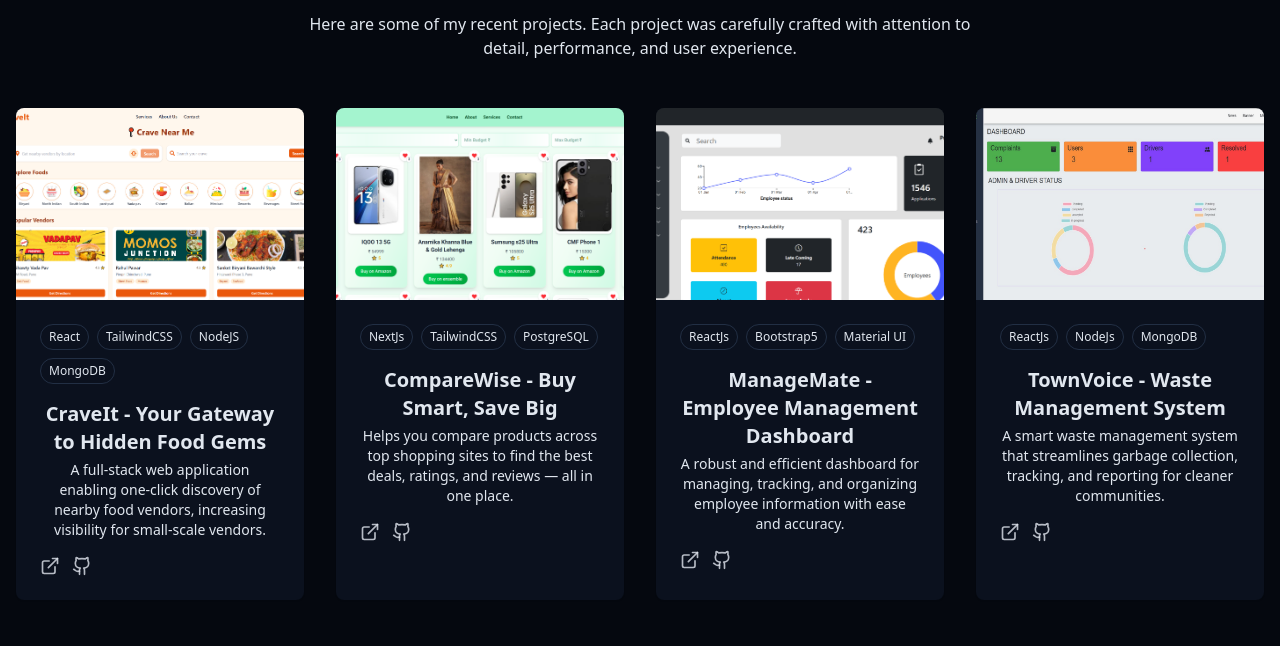
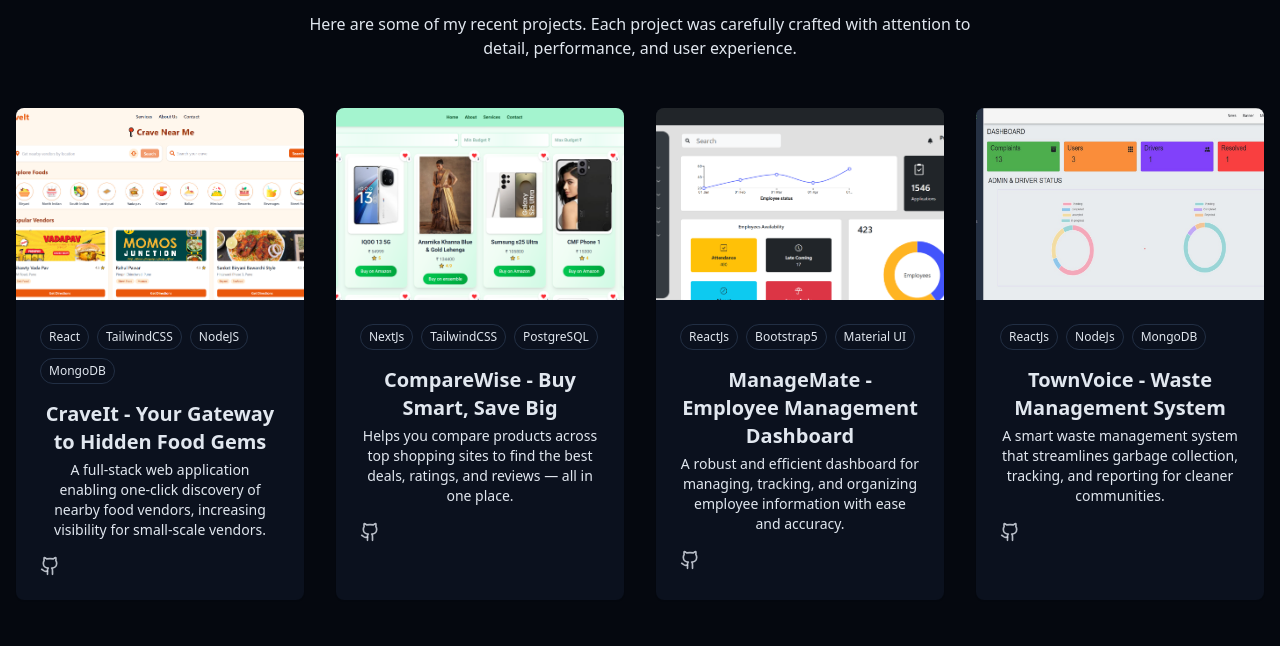
Before and after one commit to PushkarJatla/Portfolio, a React (Vite) app: page / in a window 1280 px wide. Shown: the part 2738-3384 px from the top of the page. Built offline with nearby package versions, Linux system fonts and the light colour scheme.

Commit message:
made project cards clickable

```diff
--- a/src/components/ProjectsSection.jsx
+++ b/src/components/ProjectsSection.jsx
@@ -57,9 +57,12 @@ export const ProjectsSection = () => {
 
         <div className="grid grid-col-1 sm:grid-cols-2 md:grid-cols-3 lg:grid-cols-4 gap-8">
           {projects.map((project, key) => (
-            <div
+            <a
               key={key}
-              className="group bg-card rounded-lg overflow-hidden shadow-xs card-hover"
+              href={project.demoUrl}
+              target="_blank"
+              rel="noopener noreferrer"
+              className="group bg-card rounded-lg overflow-hidden shadow-xs card-hover block"
             >
               <div className="h-48 overflow-hidden">
                 <img
@@ -71,39 +74,39 @@ export const ProjectsSection = () => {
 
               <div className="p-6">
                 <div className="flex flex-wrap gap-2 mb-4">
-                  {project.tags.map((tag) => (
-                    <span className="px-2 py-1 text-xs font-medium border rounded-full bg-secondary text-secondary-foreground">
+                  {project.tags.map((tag, i) => (
+                    <span
+                      key={i}
+                      className="px-2 py-1 text-xs font-medium border rounded-full bg-secondary text-secondary-foreground"
+                    >
                       {tag}
                     </span>
                   ))}
                 </div>
 
-                <h3 className="text-xl font-semibold mb-1"> {project.title}</h3>
+                <h3 className="text-xl font-semibold mb-1">{project.title}</h3>
                 <p className="text-muted-foreground text-sm mb-4">
                   {project.description}
                 </p>
+
                 <div className="flex justify-between items-center">
                   <div className="flex space-x-3">
                     <a
-                      href={project.demoUrl}
-                      target="_blank"
-                      className="text-foreground/80 hover:text-primary transition-colors duration-300"
-                    >
-                      <ExternalLink size={20} />
-                    </a>
-                    <a
                       href={project.githubUrl}
                       target="_blank"
+                      rel="noopener noreferrer"
                       className="text-foreground/80 hover:text-primary transition-colors duration-300"
+                      onClick={(e) => e.stopPropagation()} // prevents card click from firing
                     >
                       <Github size={20} />
                     </a>
                   </div>
                 </div>
               </div>
-            </div>
+            </a>
           ))}
         </div>
+
 
         <div className="text-center mt-12">
           <a
```
